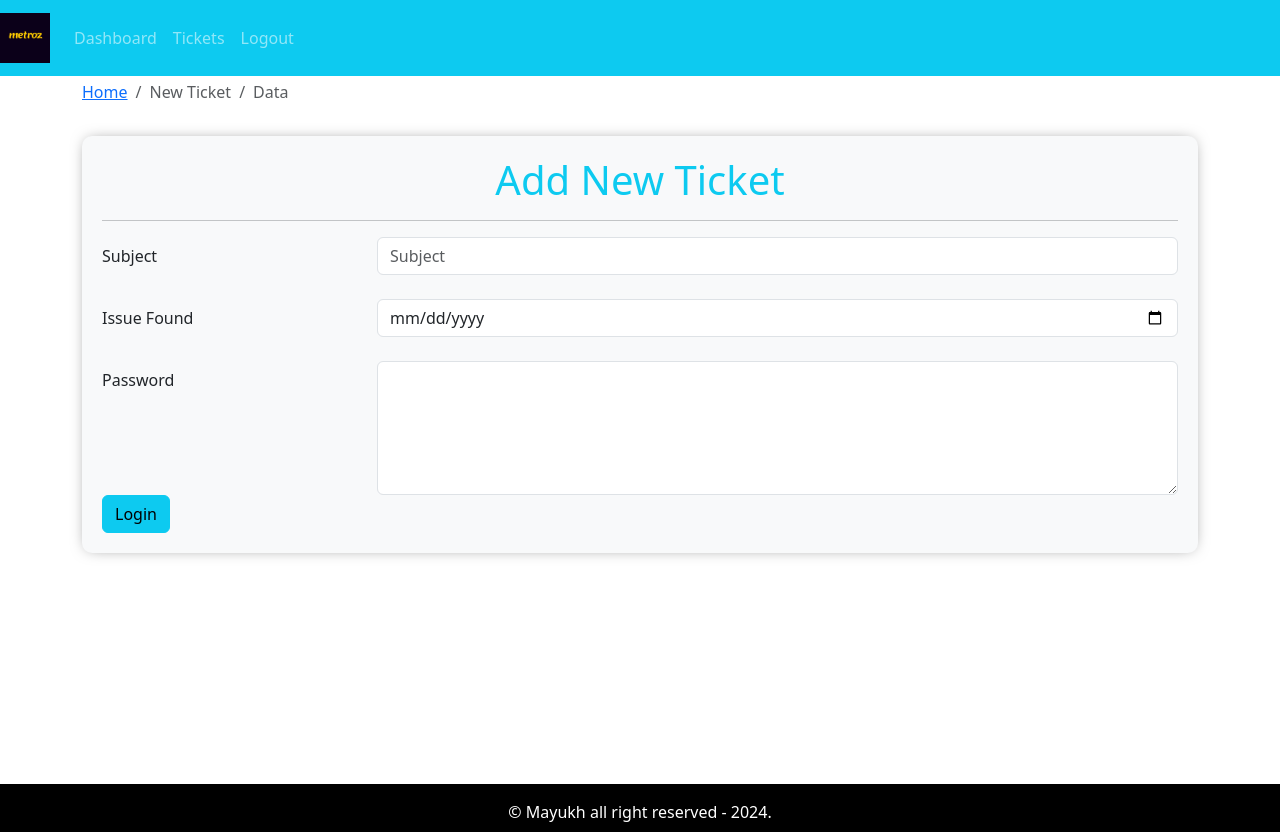
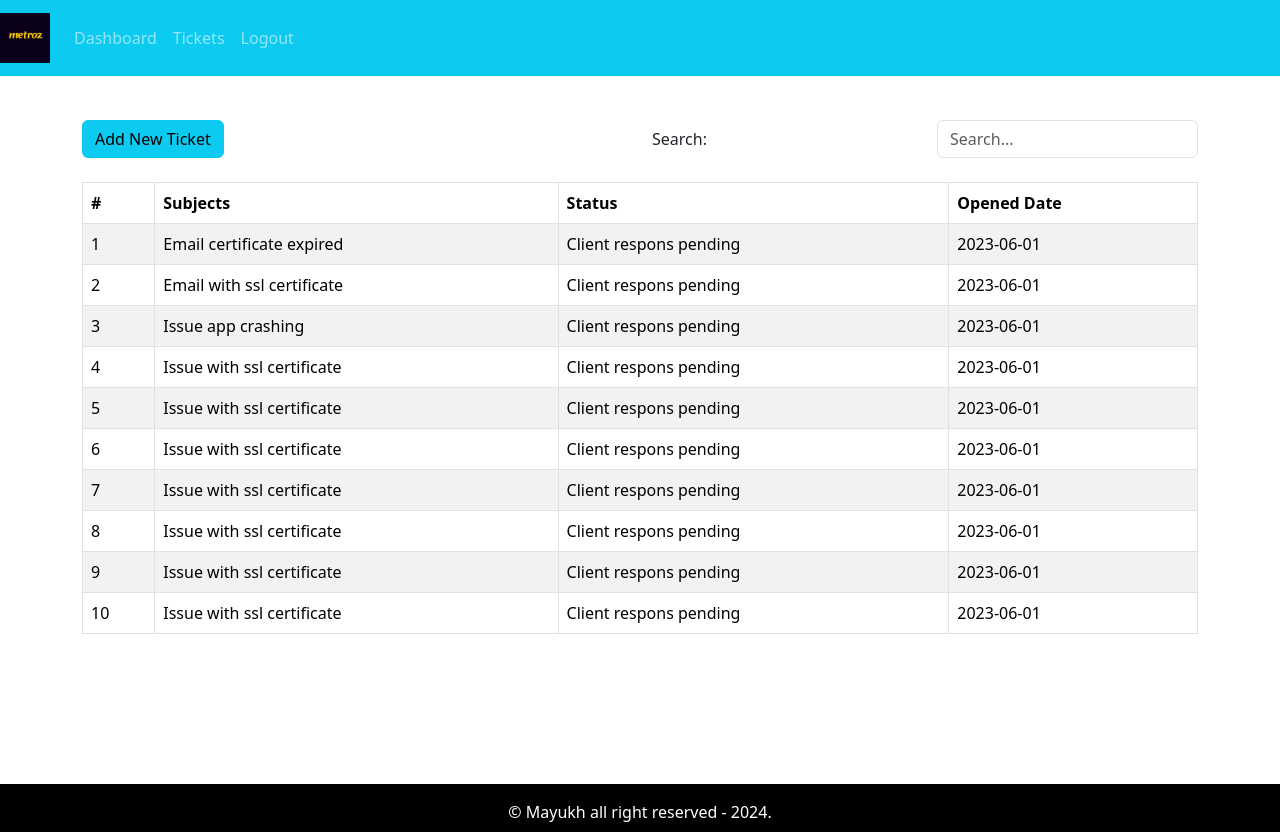
Before and after one commit to CrypticOwl5503/metro-booking, a React (Create React App) app: page / in a window 1280 px wide. Built offline with nearby package versions, Linux system fonts and the light colour scheme.

Commit message:
Added Ticket list and search

```diff
--- a/src/App.js
+++ b/src/App.js
@@ -1,6 +1,7 @@
 import React from "react";
 import './App.css';
 import { DefaultLayout } from "./layout/DefaultLayout";
+import { TicketLists } from "./page/ticket-list/TicketLists.page";
 
 // import { Entry } from "./page/entry/Entry.page";
 import { AddTicket } from "./page/new-ticket/AddTicket.page";
@@ -11,7 +12,8 @@
       {/* {<Entry />} */}
       <DefaultLayout>
         {/* <Dashboard /> */}
-        <AddTicket />
+        {/* <AddTicket /> */}
+        <TicketLists />
       </DefaultLayout>
     </div>
   );
--- a/src/assets/data/dummy-tickets.json
+++ b/src/assets/data/dummy-tickets.json
@@ -1,56 +1,61 @@
 [
     {
         "id": 1,
+        "subject": "Email certificate expired",
         "status": "Client respons pending",
         "addedAt": "2023-06-01"
     },
     {
-        "id": 1,
+        "id": 2,
+        "subject": "Email with ssl certificate",
         "status": "Client respons pending",
         "addedAt": "2023-06-01"
     },
     {
-        "id": 1,
+        "id": 3,
+        "subject": "Issue app crashing",
         "status": "Client respons pending",
         "addedAt": "2023-06-01"
     },
     {
-        "id": 1,
+        "id": 4,
+        "subject": "Issue with ssl certificate",
         "status": "Client respons pending",
         "addedAt": "2023-06-01"
     },
     {
-        "id": 1,
+        "id": 5,
+        "subject": "Issue with ssl certificate",
         "status": "Client respons pending",
         "addedAt": "2023-06-01"
     },
     {
-        "id": 1,
+        "id": 6,
+        "subject": "Issue with ssl certificate",
         "status": "Client respons pending",
         "addedAt": "2023-06-01"
     },
     {
-        "id": 1,
+        "id": 7,
+        "subject": "Issue with ssl certificate",
         "status": "Client respons pending",
         "addedAt": "2023-06-01"
     },
     {
-        "id": 1,
+        "id": 8,
+        "subject": "Issue with ssl certificate",
         "status": "Client respons pending",
         "addedAt": "2023-06-01"
     },
     {
-        "id": 1,
+        "id": 9,
+        "subject": "Issue with ssl certificate",
         "status": "Client respons pending",
         "addedAt": "2023-06-01"
     },
     {
-        "id": 1,
-        "status": "Client respons pending",
-        "addedAt": "2023-06-01"
-    },
-    {
-        "id": 1,
+        "id": 10,
+        "subject": "Issue with ssl certificate",
         "status": "Client respons pending",
         "addedAt": "2023-06-01"
     }
--- /dev/null
+++ b/src/components/search-form/SearchForm.comp.js
@@ -0,0 +1,29 @@
+import React from 'react'
+import { Form, Row, Col } from 'react-bootstrap'
+import PropTypes from 'prop-types'
+
+export const SearchForm = ({handleOnChange, str}) => {
+  console.log(str);
+  return (
+    <div>
+      <Form>
+        <Form.Group as={Row}>
+          <Form.Label column ms={2}>Search:{" "} </Form.Label>
+          <Col ms="10">
+          <Form.Control type="text"
+          name="searchStr"
+          onChange={handleOnChange}
+          value={str}
+          placeholder="Search..."
+          />
+          </Col>
+        </Form.Group>
+      </Form>
+    </div>
+  );
+};
+
+SearchForm.propTypes = {
+    handleOnChange: PropTypes.func.isRequired,
+    str: PropTypes.string.isRequired
+}
--- a/src/components/ticket-table/TicketTable.comp.js
+++ b/src/components/ticket-table/TicketTable.comp.js
@@ -2,7 +2,8 @@
 import { Table } from 'react-bootstrap';
 
 export const TicketTable = ({tickets}) => {
-  return (
+
+    return (
     <Table striped bordered hover>
         <thead>
             <tr>
--- /dev/null
+++ b/src/page/ticket-list/TicketLists.page.js
@@ -0,0 +1,56 @@
+import React, { useState, useEffect } from 'react';
+import { Container, Row, Col, Breadcrumb, Button } from 'react-bootstrap';
+import { SearchForm } from '../../components/search-form/SearchForm.comp';
+import { TicketTable } from '../../components/ticket-table/TicketTable.comp';
+import tickets from '../../assets/data/dummy-tickets.json';
+import PropTypes from 'prop-types';
+
+export const TicketLists = () => {
+
+    const [str, setStr] = useState('');
+    const [dispTicket, setDispTicket] = useState(tickets);
+
+    useEffect(() => {}, [str, dispTicket]);
+
+    const handleOnChange = e => {
+        const { value } = e.target;
+        setStr(value);
+        searchTicket(value);
+    };
+
+    const searchTicket = sttr => {
+        const displayTickets = tickets.filter(row=> row.subject.toLowerCase().includes(sttr.toLowerCase()));
+
+        setDispTicket(displayTickets);
+    }
+  return (
+    <Container>
+        <Row>
+        <Col>
+        <Breadcrumb page="Ticket Lists" />
+        </Col>
+    </Row>
+
+    <Row className='mt-4'>
+        <Col>
+        <Button variant="info">
+            Add New Ticket
+        </Button>
+        </Col>
+        <Col className='text-right'>
+            <SearchForm handleOnChange={handleOnChange} str={str}/>
+        </Col>
+    </Row>
+    <br />
+    <Row>
+        <Col>
+            <TicketTable tickets={dispTicket} />
+        </Col>
+    </Row>
+    </Container>
+  )
+}
+
+TicketTable.propTypes = {
+    tickets: PropTypes.array.isRequired,
+}
```
